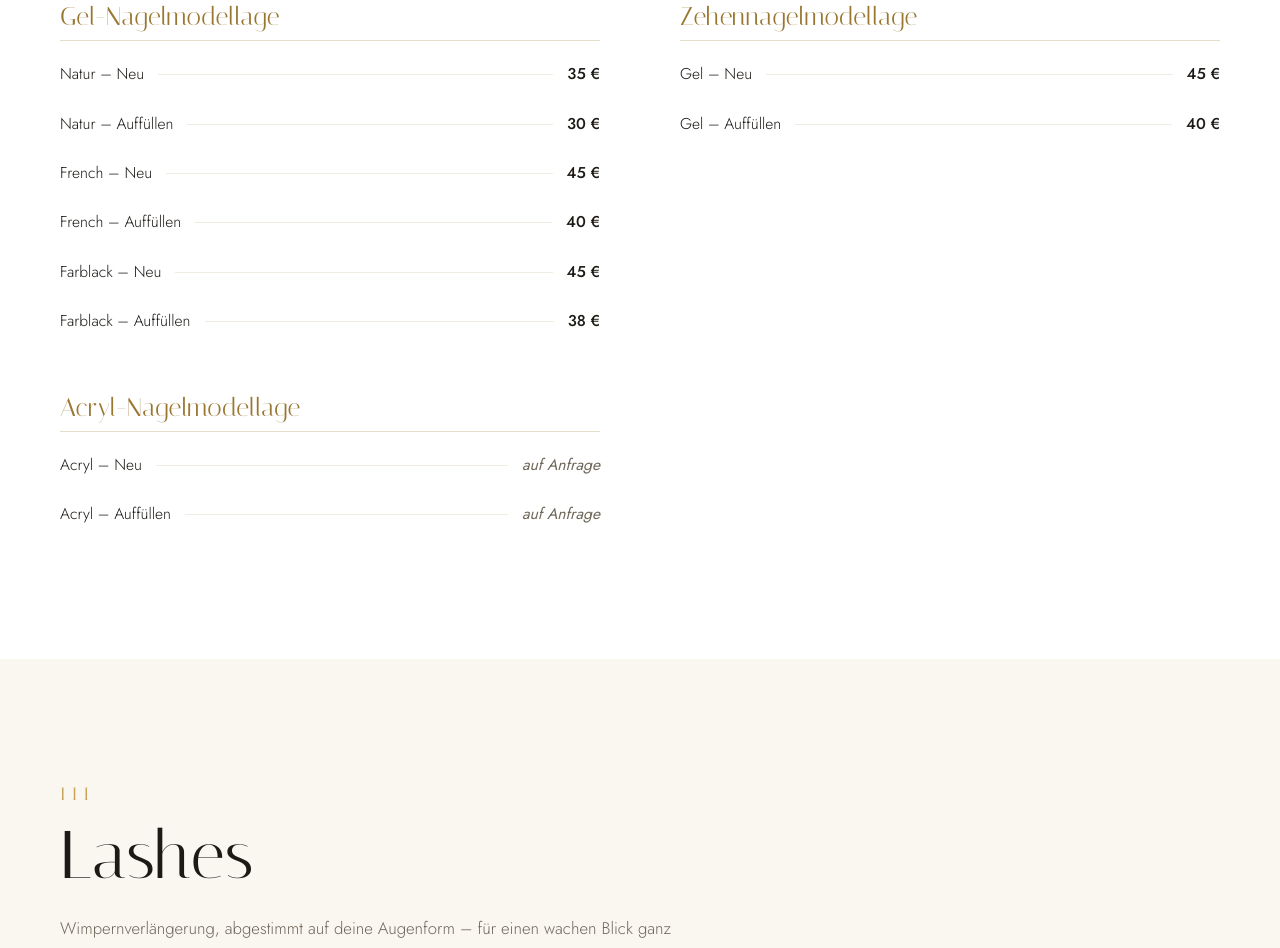
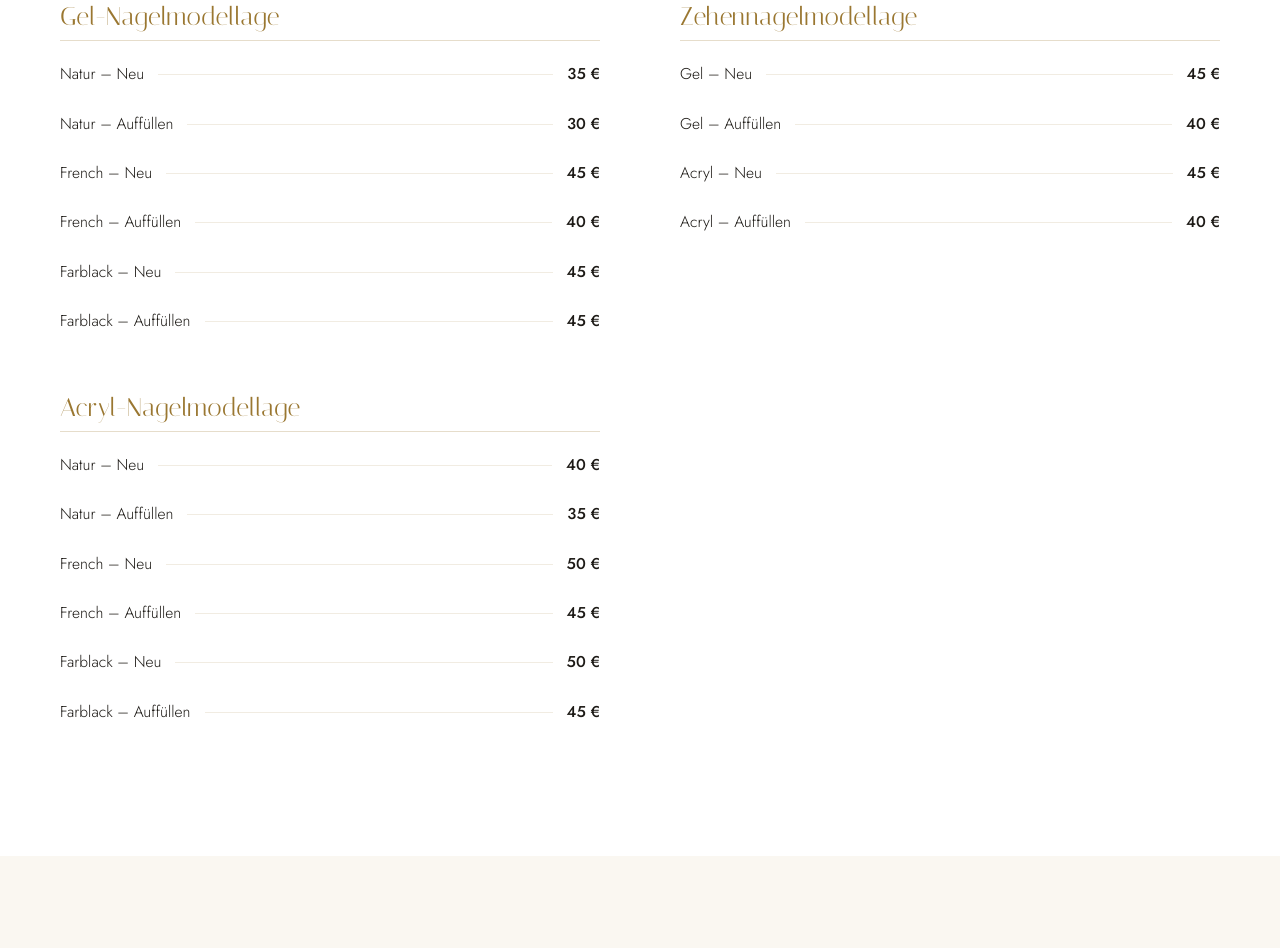
Before and after one commit to Giulianasbeautyroom/giulianasbeautyroom.github.io, a plain HTML site: page index.html in a window 1280 px wide. Shown: the part 3602-4550 px from the top of the page. Drawn offline with Linux system fonts and the light colour scheme.

Commit message:
Nagelpreise aktualisiert
Co-Authored-By: Claude Opus 5.5 <noreply@anthropic.com>

```diff
--- a/index.html
+++ b/index.html
@@ -248,7 +248,7 @@
       <li><span>French – Neu</span><i></i><b>45&nbsp;€</b></li>
       <li><span>French – Auffüllen</span><i></i><b>40&nbsp;€</b></li>
       <li><span>Farblack – Neu</span><i></i><b>45&nbsp;€</b></li>
-      <li><span>Farblack – Auffüllen</span><i></i><b>38&nbsp;€</b></li>
+      <li><span>Farblack – Auffüllen</span><i></i><b>45&nbsp;€</b></li>
     </ul>
     </div>
     <div class="menu-group fade">
@@ -256,13 +256,19 @@
     <ul class="menu-list">
       <li><span>Gel – Neu</span><i></i><b>45&nbsp;€</b></li>
       <li><span>Gel – Auffüllen</span><i></i><b>40&nbsp;€</b></li>
+      <li><span>Acryl – Neu</span><i></i><b>45&nbsp;€</b></li>
+      <li><span>Acryl – Auffüllen</span><i></i><b>40&nbsp;€</b></li>
     </ul>
     </div>
     <div class="menu-group fade">
     <h3>Acryl-Nagelmodellage</h3>
     <ul class="menu-list">
-      <li><span>Acryl – Neu</span><i></i><b class="tbd">auf Anfrage</b></li>
-      <li><span>Acryl – Auffüllen</span><i></i><b class="tbd">auf Anfrage</b></li>
+      <li><span>Natur – Neu</span><i></i><b>40&nbsp;€</b></li>
+      <li><span>Natur – Auffüllen</span><i></i><b>35&nbsp;€</b></li>
+      <li><span>French – Neu</span><i></i><b>50&nbsp;€</b></li>
+      <li><span>French – Auffüllen</span><i></i><b>45&nbsp;€</b></li>
+      <li><span>Farblack – Neu</span><i></i><b>50&nbsp;€</b></li>
+      <li><span>Farblack – Auffüllen</span><i></i><b>45&nbsp;€</b></li>
     </ul>
     </div>
     </div>
```
